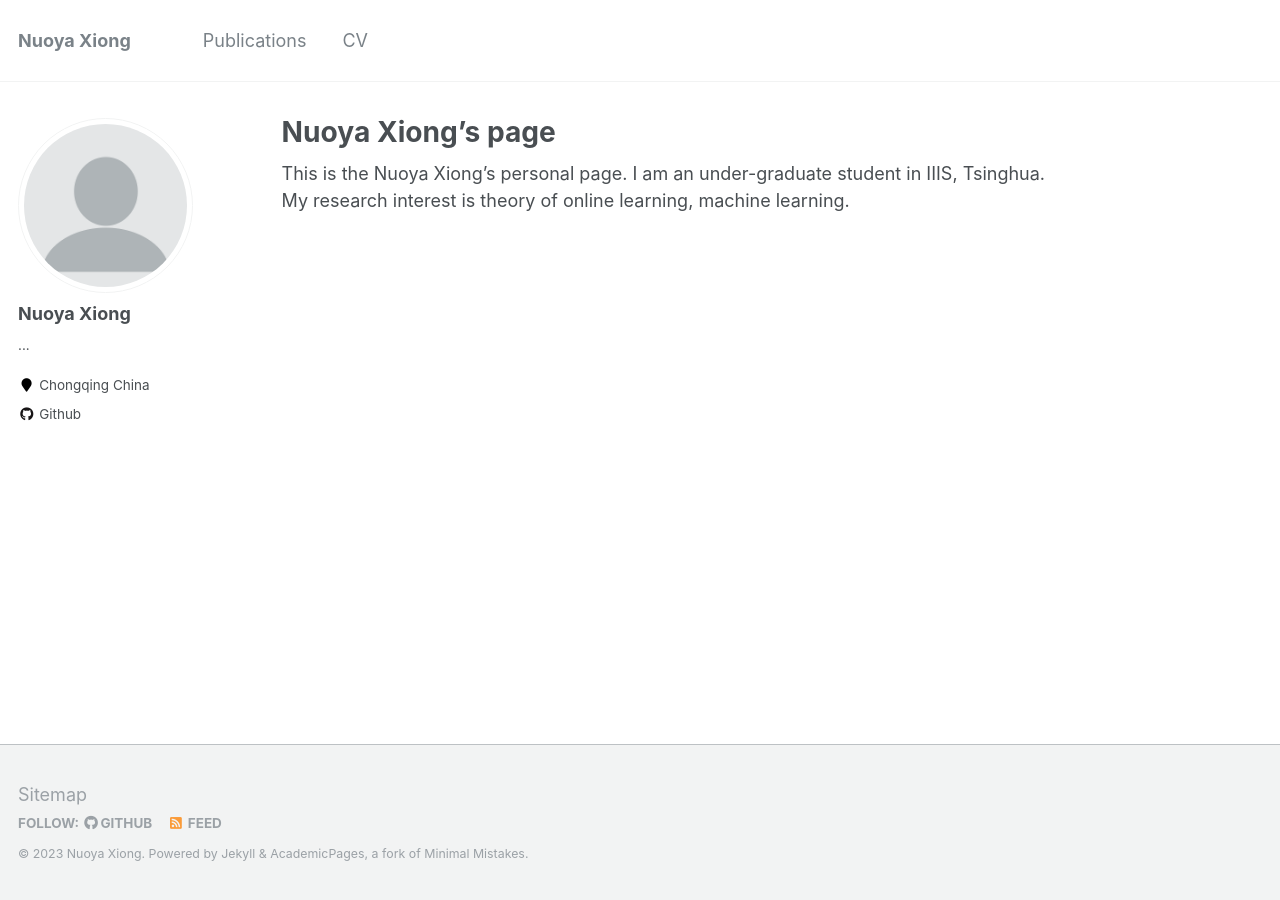
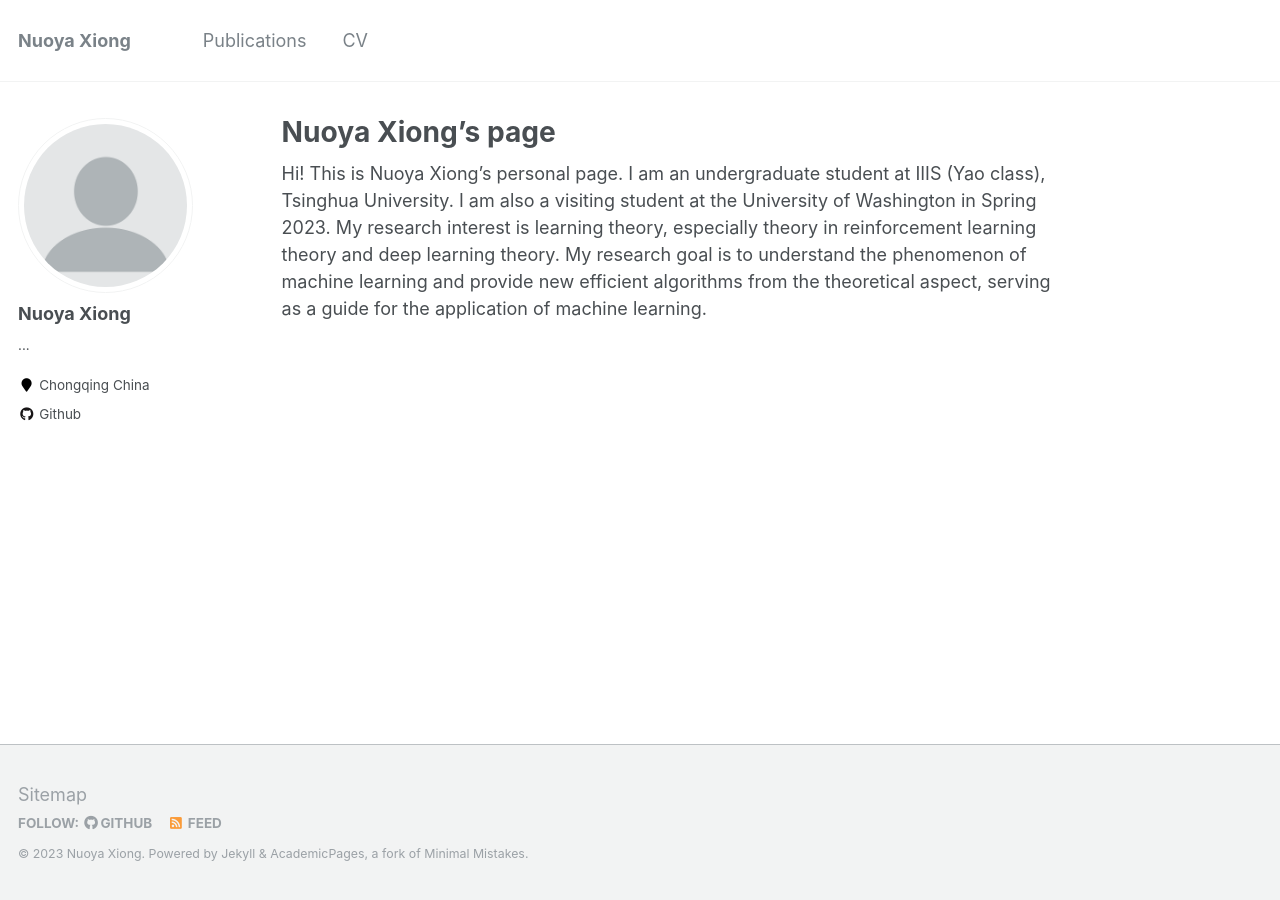
Before and after one commit to xiongny/xiongny.github.io, a Jekyll site: the page built from _pages/about.md, in a window 1280 px wide. Built offline with Jekyll 4.4.1, drawn with Linux system fonts in a browser that asks for light colours.

Commit message:
Update about.md

```diff
--- a/_pages/about.md
+++ b/_pages/about.md
@@ -8,4 +8,4 @@ redirect_from:
   - /about.html
 ---
 
-This is the Nuoya Xiong's personal page. I am an under-graduate student in IIIS, Tsinghua. My research interest is theory of online learning, machine learning.
+Hi! This is Nuoya Xiong's personal page. I am an undergraduate student at IIIS (Yao class), Tsinghua University. I am also a visiting student at the University of Washington in Spring 2023. My research interest is learning theory, especially theory in reinforcement learning theory and deep learning theory. My research goal is to understand the phenomenon of machine learning and provide new efficient algorithms from the theoretical aspect, serving as a guide for the application of machine learning.
```
